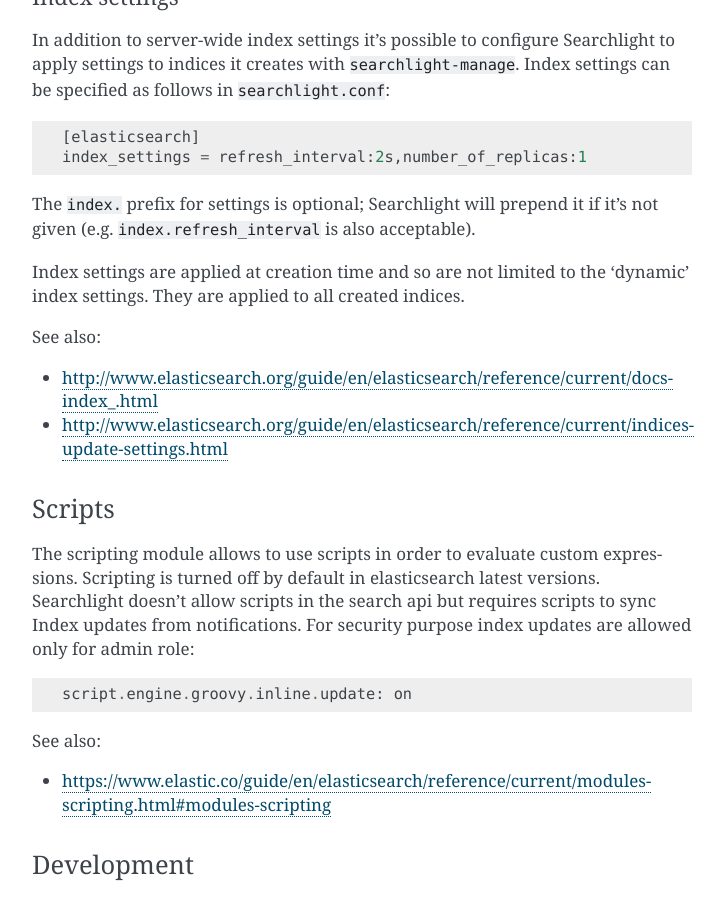
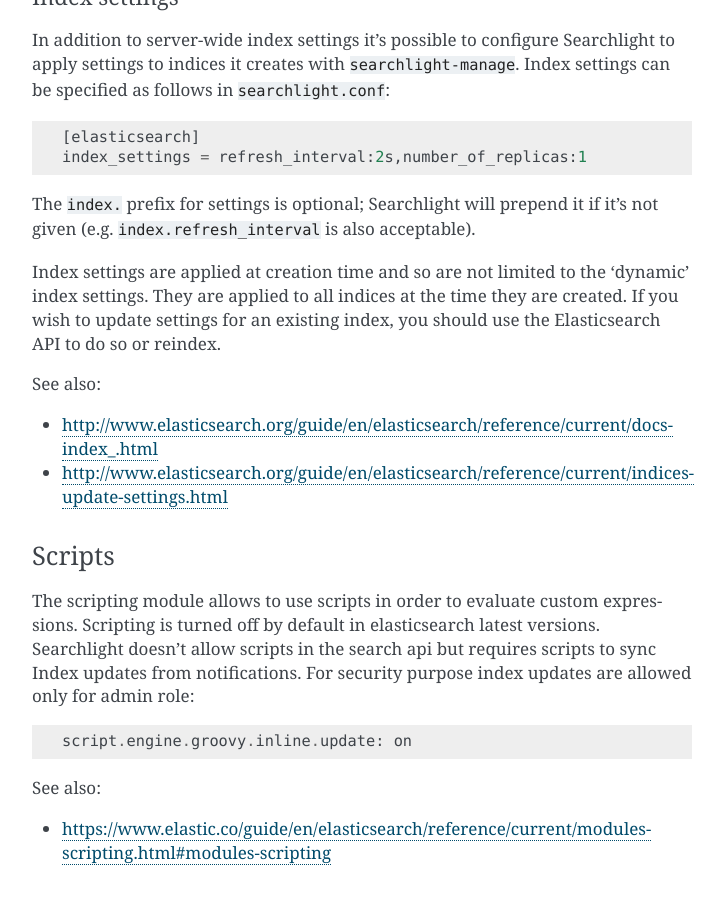
Before and after one commit to openstack-archive/searchlight, a Sphinx documentation site: the page built from doc/source/elasticsearch.rst, in a window 1280 px wide and 900 px high, scrolled down 2074 px. Shown: the whole window, without its empty margins (388-1113 px from the left). Built offline with Sphinx 7.4.7, drawn with Linux system fonts in a browser that asks for light colours; the version number could not be read and is left out.

Commit message:
Small improvement for dynamic index settings doc
Change-Id: Iff51ce178768a9c866dbd49aa977550ee0880337

```diff
--- a/doc/source/elasticsearch.rst
+++ b/doc/source/elasticsearch.rst
@@ -111,7 +111,9 @@
 it's not given (e.g. ``index.refresh_interval`` is also acceptable).
 
 Index settings are applied at creation time and so are not limited to the
-'dynamic' index settings. They are applied to all created indices.
+'dynamic' index settings. They are applied to all indices at the time they
+are created. If you wish to update settings for an existing index, you
+should use the Elasticsearch API to do so or reindex.
 
 See also:
 
```
